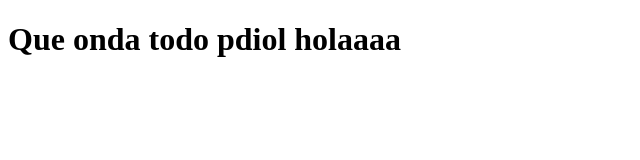
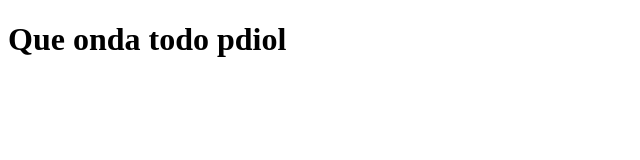
Before and after one commit to ValentinCangas/primerproyecto, a plain HTML site: page prueba.html in a window 1280 px wide. Shown: the whole page, without its empty margins (0-640 px from the left). Drawn offline with Linux system fonts and the light colour scheme.

Commit message:
Update prueba.html
hola

```diff
--- a/prueba.html
+++ b/prueba.html
@@ -7,6 +7,6 @@
     <title>Document</title>
 </head>
 <body>
-     <h1>Que onda todo pdiol holaaaa</h1>
+     <h1>Que onda todo pdiol</h1>
 </body>
 </html>
```
